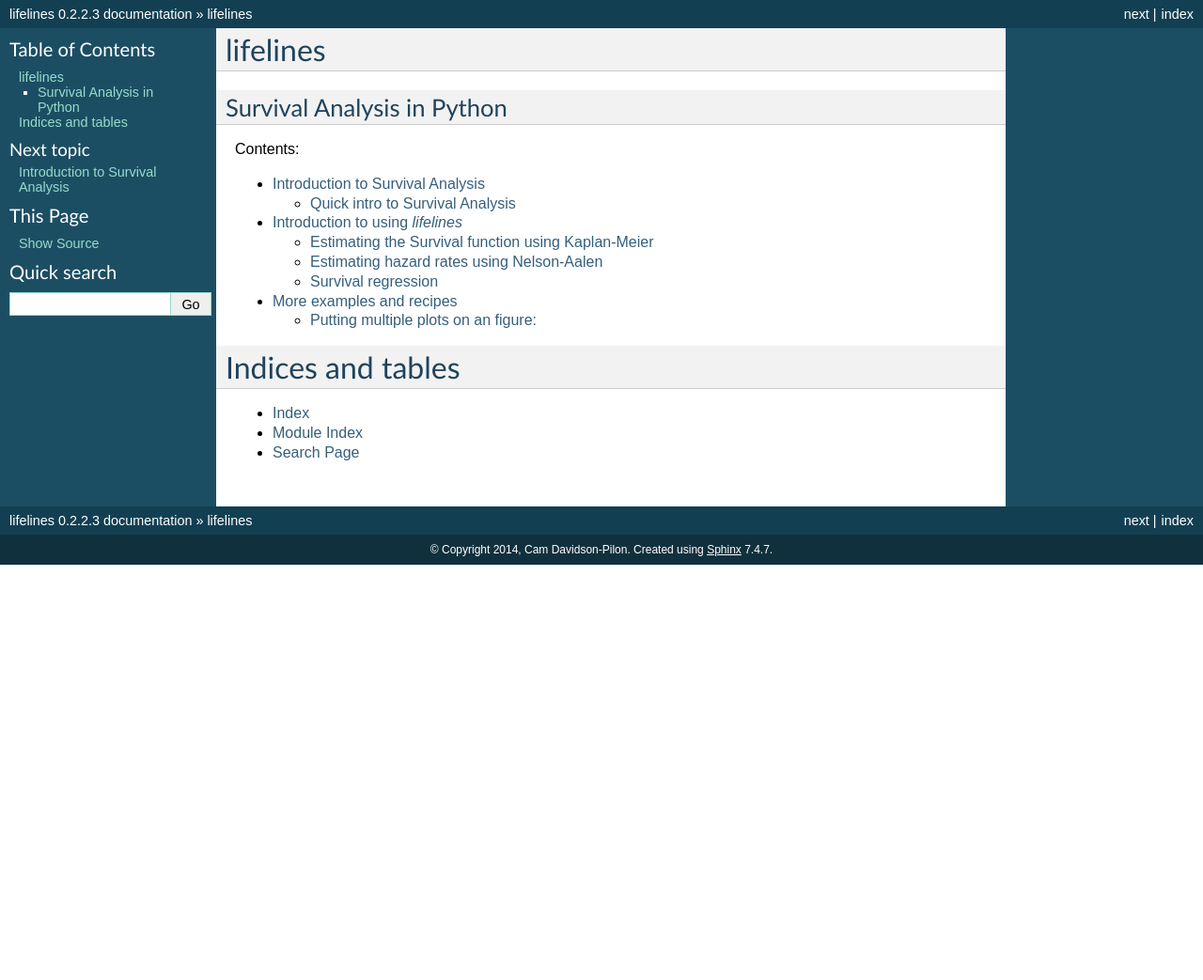
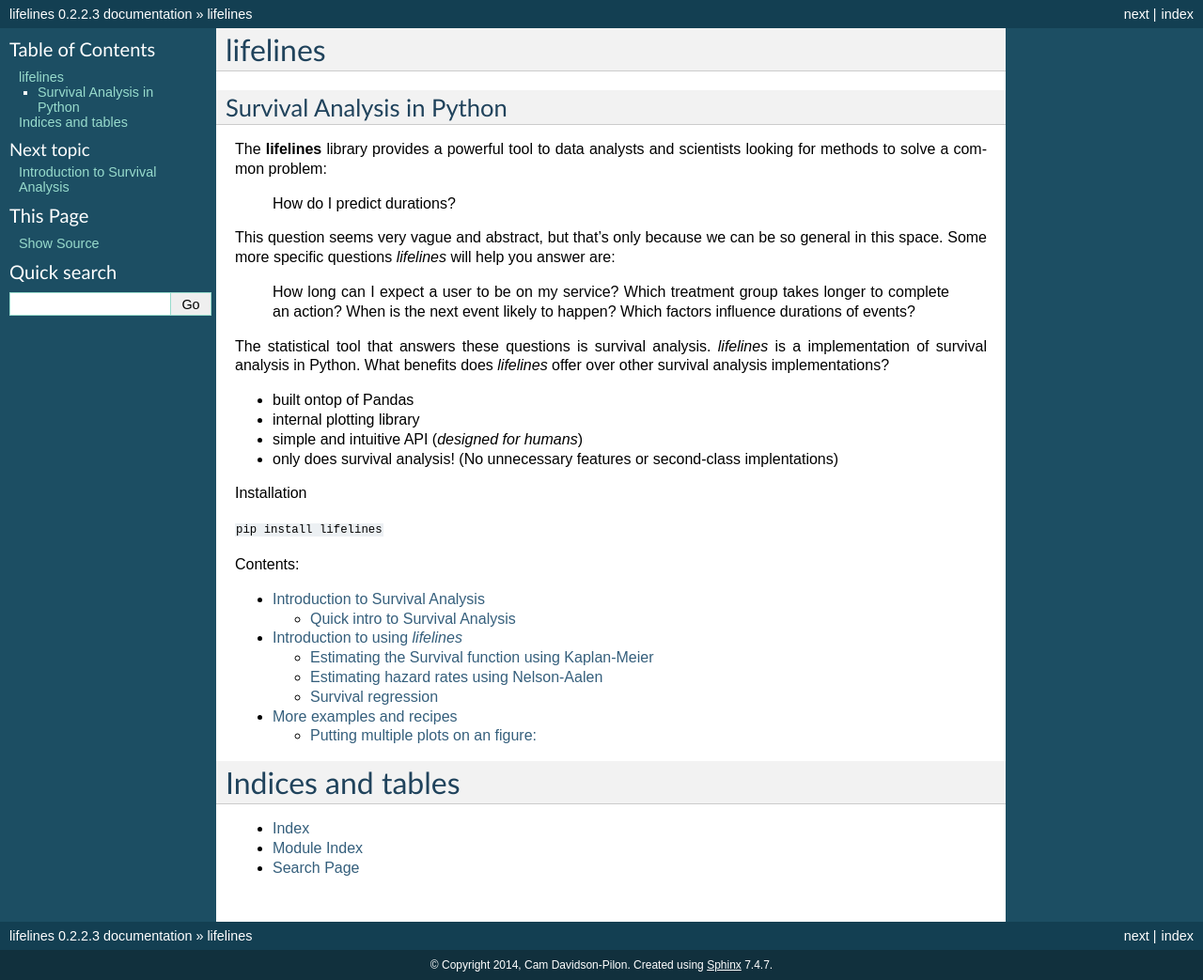
Before and after one commit to CamDavidsonPilon/lifelines, a Sphinx documentation site: the page built from docs/index.rst, in a window 1280 px wide. Shown: the whole page at 94% size. Built offline with Sphinx 7.4.7, drawn with Linux system fonts in a browser that asks for light colours; formulas are drawn with MathJax 3; before the commit the page ends 900 px from its top, so only the background shows below that.

Commit message:
more docs exclaimation point

```diff
--- a/docs/Intro to lifelines.rst
+++ b/docs/Intro to lifelines.rst
@@ -1,7 +1,3 @@
-
-.. raw:: html
-
-
 Introduction to using *lifelines*
 =====================================
 
--- a/docs/Survival Analysis intro.rst
+++ b/docs/Survival Analysis intro.rst
@@ -1,7 +1,3 @@
-
-.. raw:: html
-
-
 Introduction to Survival Analysis
 '''''''''''''''''''''''''''''''''
 
--- a/docs/index.rst
+++ b/docs/index.rst
@@ -8,6 +8,35 @@ lifelines
 Survival Analysis in Python
 -------------------------------------
 
+
+The **lifelines**
+library provides a powerful tool to data analysts and scientists
+looking for methods to solve a common problem:
+
+    How do I predict durations?
+
+This question seems very vague and abstract, but that's only because we
+can be so general in this space. Some more specific questions
+*lifelines* will help you answer are:
+
+    How long can I expect a user to be on my service? Which treatment
+    group takes longer to complete an action? When is the next event
+    likely to happen? Which factors influence durations of events?
+
+The statistical tool that answers these questions is survival analysis.
+*lifelines* is a implementation of survival analysis in Python. What
+benefits does *lifelines* offer over other survival analysis
+implementations?
+
+-  built ontop of Pandas
+-  internal plotting library
+-  simple and intuitive API (*designed for humans*)
+-  only does survival analysis! (No unnecessary features or second-class
+   implentations)
+
+Installation
+
+``pip install lifelines``
 
 Contents:
 
```
Also changed, not shown: README.md (+4 -6 lines).
